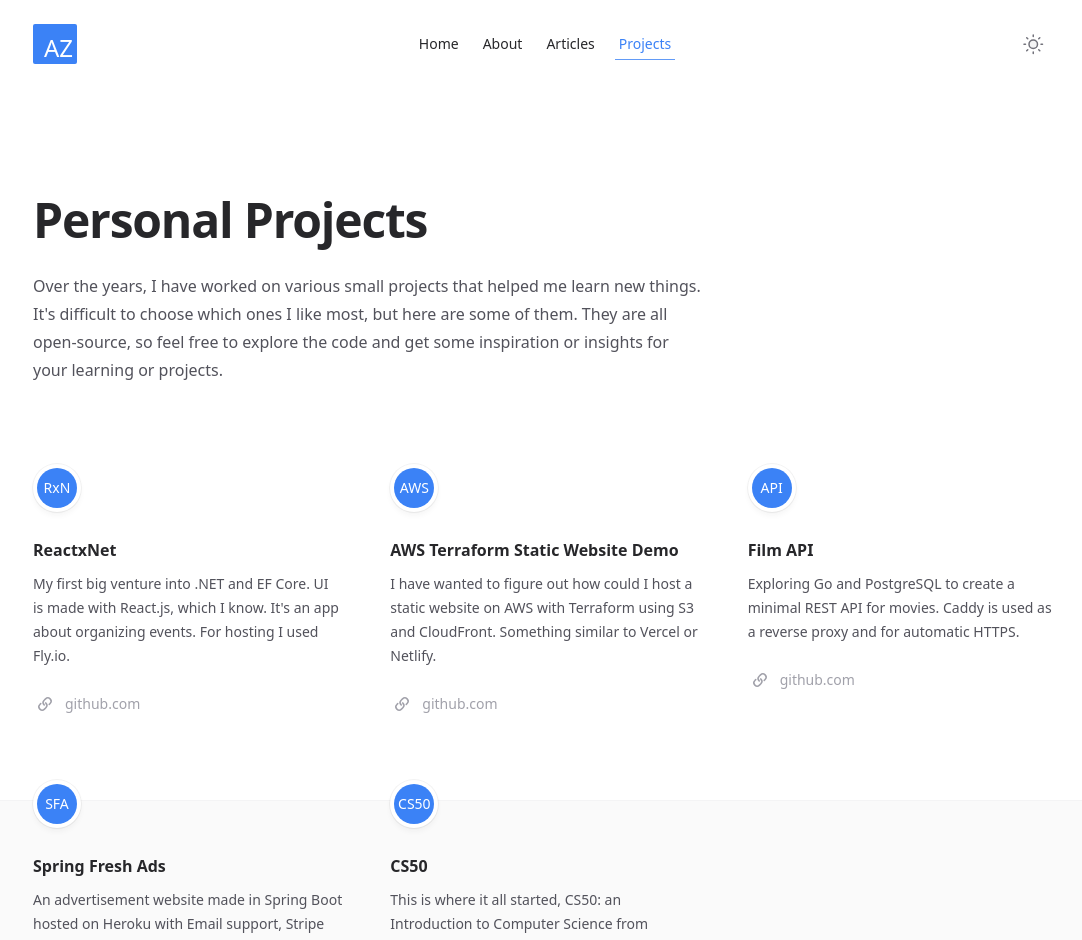
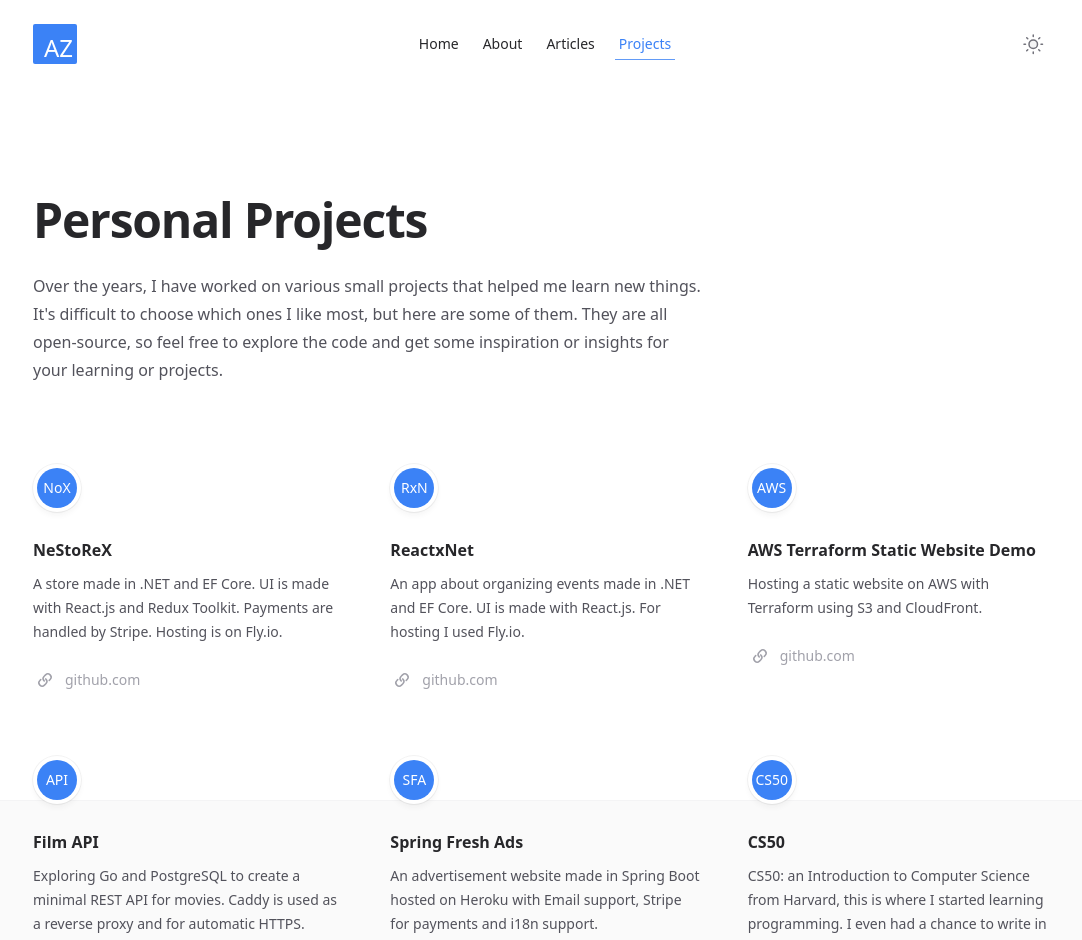
Before and after one commit to azdanov/azdanov-web, a Next.js app: page /projects in a window 1280 px wide. Shown: the top 940 px of the page, without its empty margins (95-1177 px from the left). Built offline with nearby package versions, Linux system fonts and the light colour scheme; no server answers.

Commit message:
add a new project

```diff
--- a/src/pages/projects.jsx
+++ b/src/pages/projects.jsx
@@ -5,17 +5,24 @@ import { SimpleLayout } from "@/components/SimpleLayout";
 
 const projects = [
   {
+    name: "NeStoReX",
+    initials: "NoX",
+    description:
+      "A store made in .NET and EF Core. UI is made with React.js and Redux Toolkit. Payments are handled by Stripe. Hosting is on Fly.io.",
+    link: { href: "https://github.com/azdanov/NeStoReX", label: "github.com" },
+  },
+  {
     name: "ReactxNet",
     initials: "RxN",
     description:
-      "My first big venture into .NET and EF Core. UI is made with React.js, which I know. It's an app about organizing events. For hosting I used Fly.io.",
+      "An app about organizing events made in .NET and EF Core. UI is made with React.js. For hosting I used Fly.io.",
     link: { href: "https://github.com/azdanov/ReactxNet", label: "github.com" },
   },
   {
     name: "AWS Terraform Static Website Demo",
     initials: "AWS",
     description:
-      "I have wanted to figure out how could I host a static website on AWS with Terraform using S3 and CloudFront. Something similar to Vercel or Netlify.",
+      "Hosting a static website on AWS with Terraform using S3 and CloudFront.",
     link: {
       href: "https://github.com/azdanov/aws-terraform-static-website-demo",
       label: "github.com",
@@ -42,7 +49,7 @@ const projects = [
     name: "CS50",
     initials: "CS50",
     description:
-      "This is where it all started, CS50: an Introduction to Computer Science from Harvard. I even had a chance to program in C.",
+      "CS50: an Introduction to Computer Science from Harvard, this is where I started learning programming. I even had a chance to write in C.",
     link: { href: "https://github.com/azdanov/CS50", label: "github.com" },
   },
 ];
```
